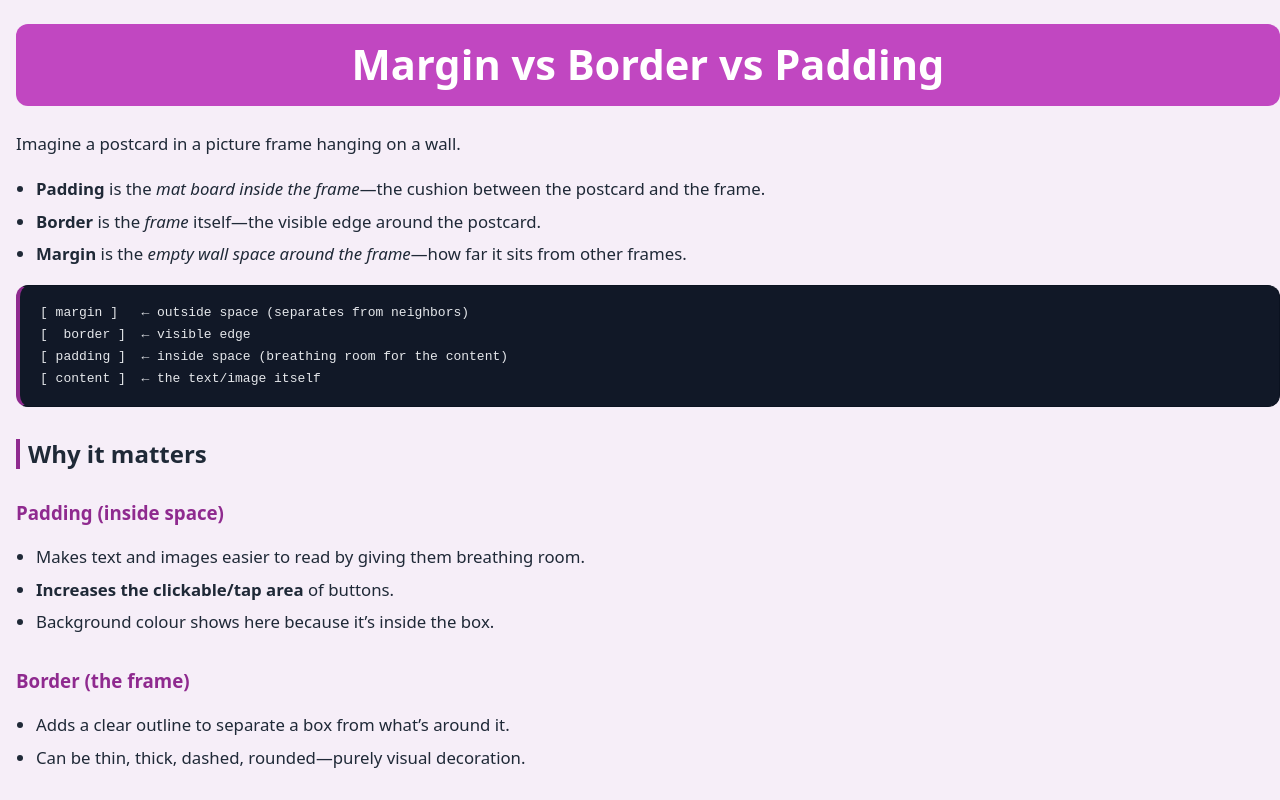
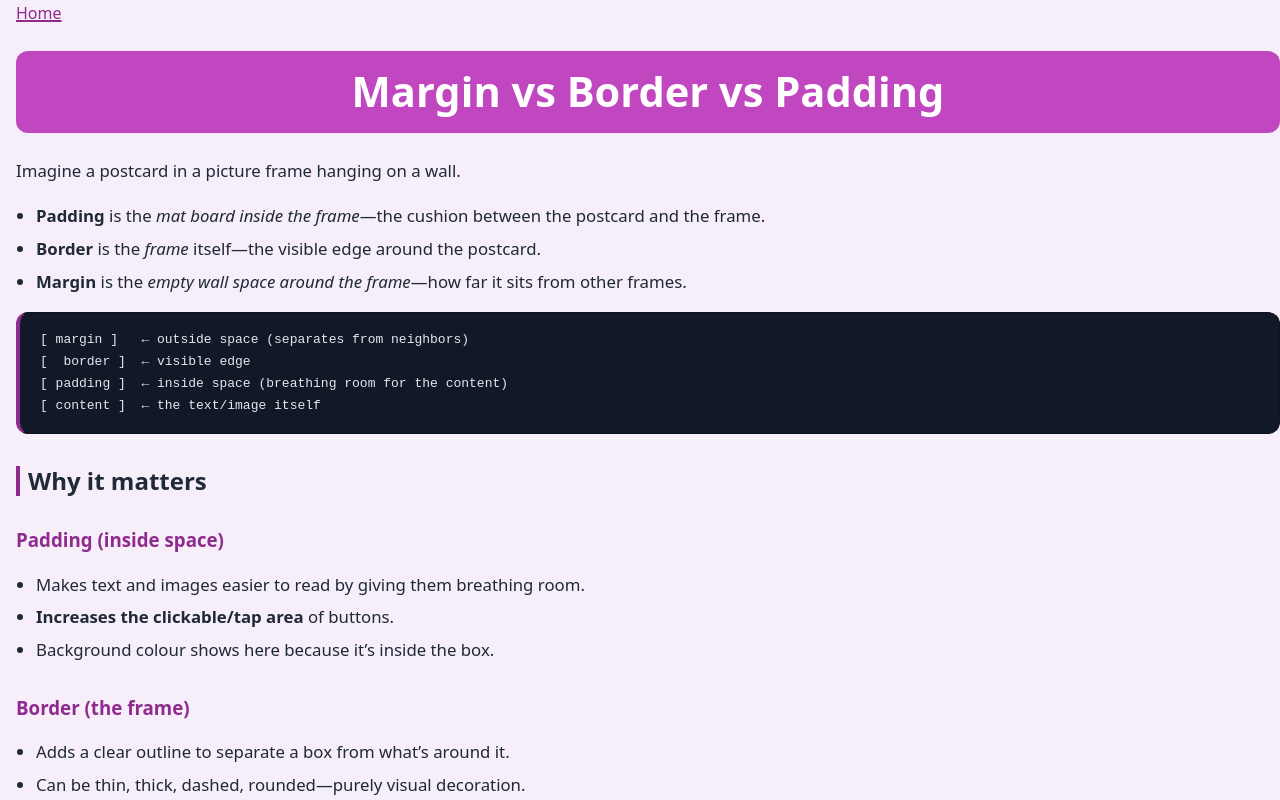
Before and after one commit to petermarkdavid/petermarkdavid.github.io, a plain HTML site: page blog/html-css.html in a window 1280 px wide. Shown: the top 800 px of the page. Drawn offline with Linux system fonts and the light colour scheme.

Commit message:
blog updates

```diff
--- a/blog/html-css.html
+++ b/blog/html-css.html
@@ -8,6 +8,7 @@
     <meta name="description" content="Margin, border, and padding" />
   </head>
   <body>
+    <a href="https://petermarkdavid.github.io/index.html"> Home </a>
     <article>
       <h1>Margin vs Border vs Padding</h1>
 
```
Also changed, not shown: blog/te-houtaewa-template.html (+1 -0 lines).
